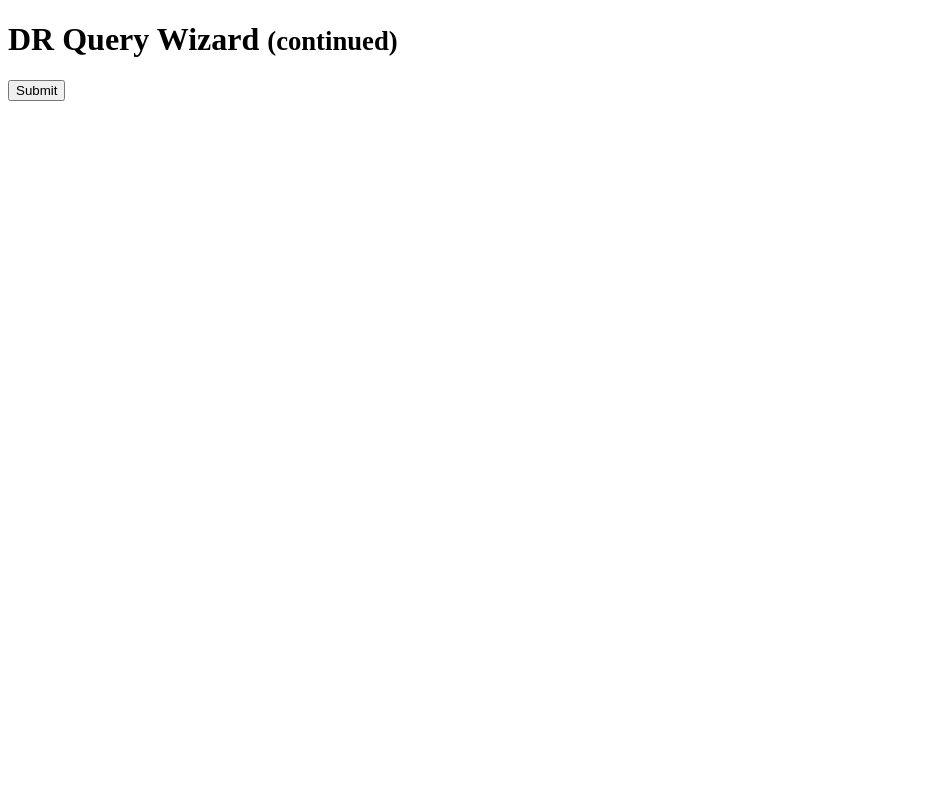
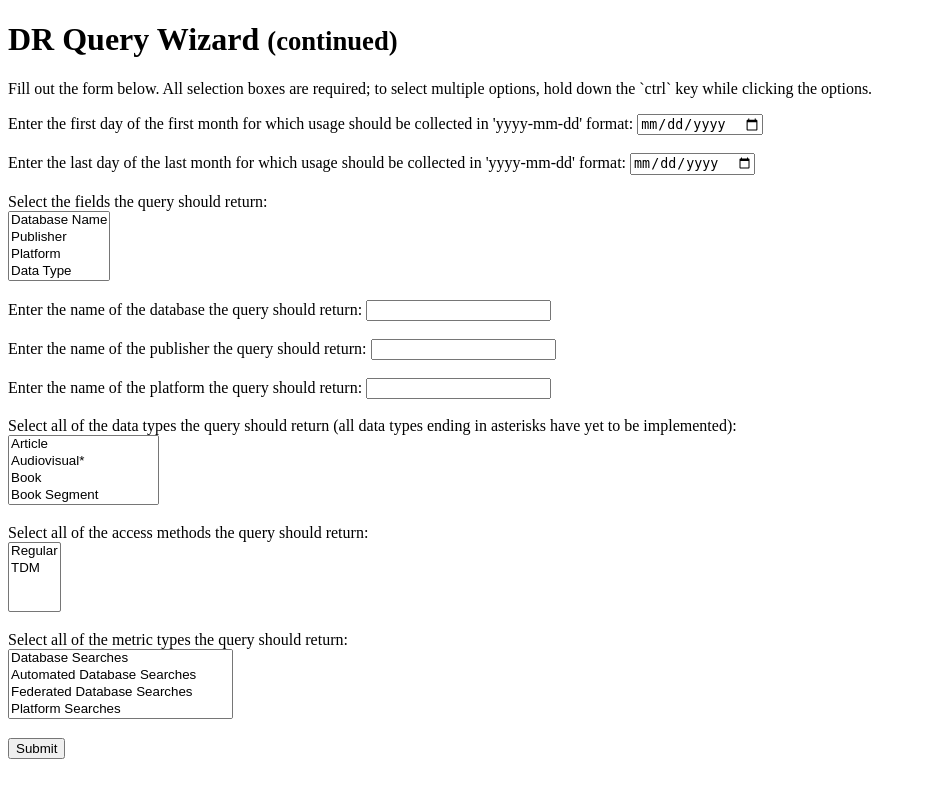
Before and after one commit to ereiskind/nolcat, a Flask app: page /view_usage/query-wizard/DR in a window 1280 px wide. Shown: the whole page, without its empty margins (0-926 px from the left). Run offline with Flask 2, Linux system fonts and the light colour scheme; parts of the project's set-up code (start-up, migrations or seed data) failed here and were passed over; some libraries are stand-ins or nearby versions.

Commit message:
Write DR query wizard page

```diff
--- a/nolcat/view_usage/forms.py
+++ b/nolcat/view_usage/forms.py
@@ -137,9 +137,9 @@ class DRQueryWizardForm(FlaskForm):
     resource_name_filter = StringField("Enter the name of the database the query should return:", validators=[Optional()])
     publisher_filter = StringField("Enter the name of the publisher the query should return:", validators=[Optional()])
     platform_filter = StringField("Enter the name of the platform the query should return:", validators=[Optional()])
-    data_type_filter = SelectMultipleField("Select all of the data types the query should return (all data types ending in asterisks have yet to be implemented):", choices=data_type_values)  #ToDo: Should all values be leaving this blank?
-    access_method_filter = SelectMultipleField("Select all of the access methods the query should return:", choices=access_method_values)  #ToDo: Should all values be leaving this blank?
-    metric_type_filter = SelectMultipleField("Select all of the metric types the query should return:", choices=metric_type_values)  #ToDo: Should all values be leaving this blank?
+    data_type_filter = SelectMultipleField("Select all of the data types the query should return (all data types ending in asterisks have yet to be implemented):", choices=data_type_values, validators=[DataRequired()])
+    access_method_filter = SelectMultipleField("Select all of the access methods the query should return:", choices=access_method_values, validators=[DataRequired()])
+    metric_type_filter = SelectMultipleField("Select all of the metric types the query should return:", choices=metric_type_values, validators=[DataRequired()])
 
 
 class TRQueryWizardForm(FlaskForm):
--- a/nolcat/view_usage/templates/view_usage/DR-query-wizard.html
+++ b/nolcat/view_usage/templates/view_usage/DR-query-wizard.html
@@ -8,16 +8,56 @@
 <body>
     <h1>DR Query Wizard <small>(continued)</small></h1>
 
-    {% with message = get_flashed_messages() %}
-        {% if message %}
-            <p>{{ message }}</p>
-        {% endif %}
-    {% endwith %}
+    <p>Fill out the form below. All selection boxes are required; to select multiple options, hold down the `ctrl` key while clicking the options.</p>
 
     <form action="{{ url_for('view_usage.construct_DR_query_with_wizard') }}" method="POST">
         {{ form.csrf_token }}
+        <label>
+            {{ form.begin_date.label }}
+            {{ form.begin_date }}
+        </label>
+        <br><br>
+        <label>
+            {{ form.end_date.label }}
+            {{ form.end_date }}
+        </label>
+        <br><br>
+        <label>
+            {{ form.display_fields.label }} <br>
+            {{ form.display_fields }}
+        </label>
+        <br><br>
+        <label>
+            {{ form.resource_name_filter.label }}
+            {{ form.resource_name_filter }}
+        </label>
+        <br><br>
+        <label>
+            {{ form.publisher_filter.label }}
+            {{ form.publisher_filter }}
+        </label>
+        <br><br>
+        <label>
+            {{ form.platform_filter.label }}
+            {{ form.platform_filter }}
+        </label>
+        <br><br>
+        <label>
+            {{ form.data_type_filter.label }} <br>
+            {{ form.data_type_filter }}
+        </label>
+        <br><br>
+        <label>
+            {{ form.access_method_filter.label }} <br>
+            {{ form.access_method_filter }}
+        </label>
+        <br><br>
+        <label>
+            {{ form.metric_type_filter.label }} <br>
+            {{ form.metric_type_filter }}
+        </label>
+        <br><br>
         <input type="submit" value="Submit">
     </form>
-
 </body>
 </html>
```
